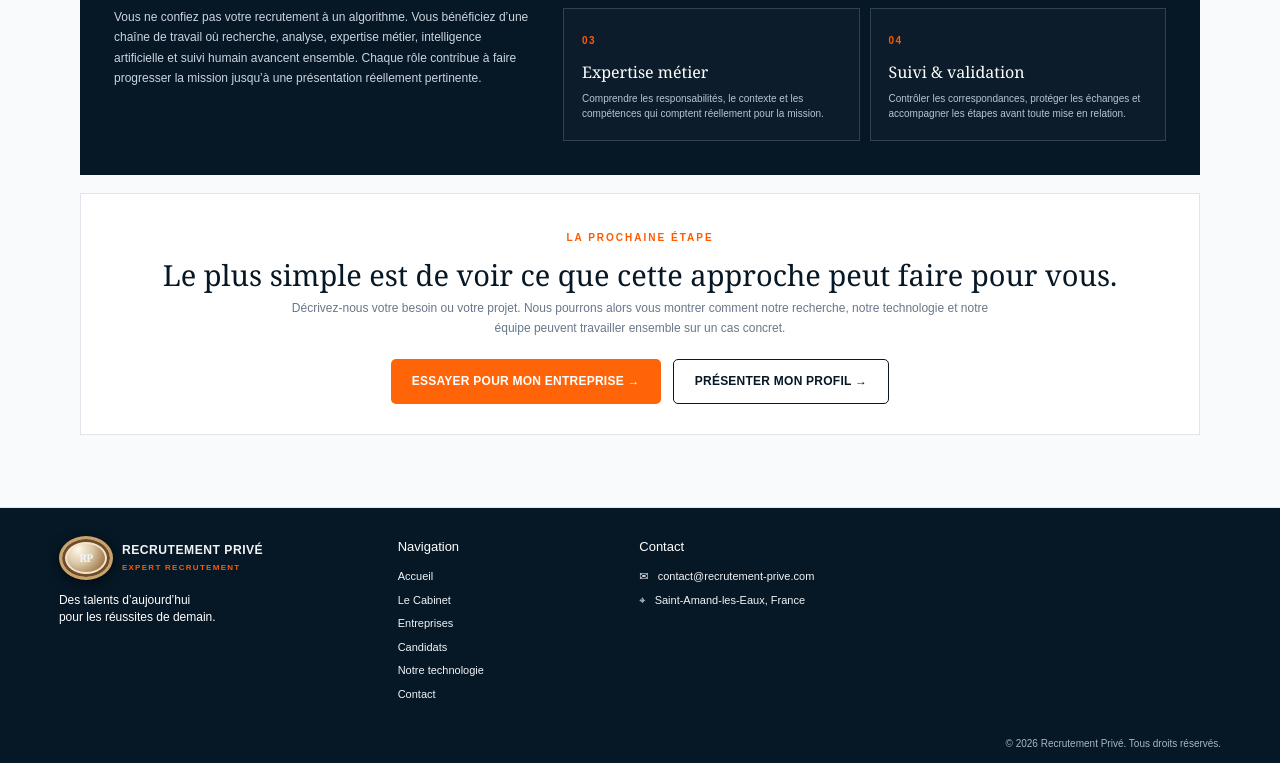
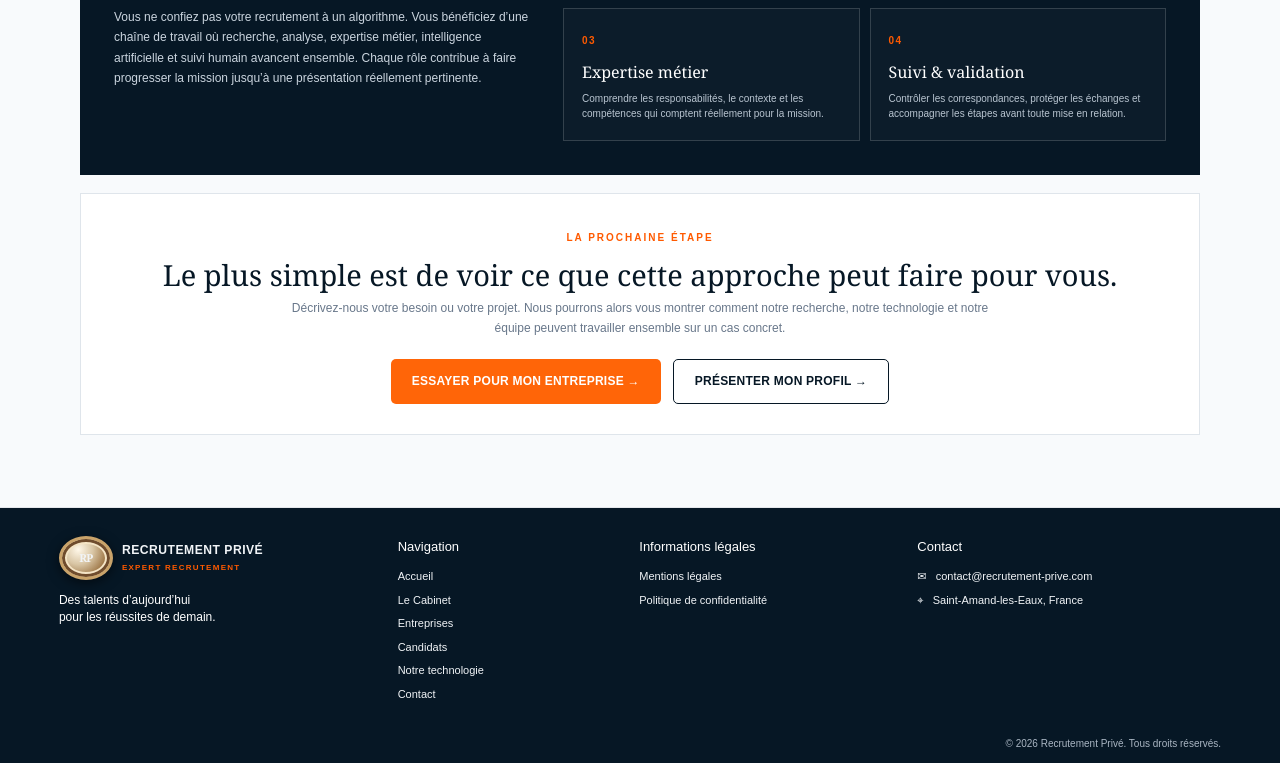
Before and after one commit to wafwana/recrutement-prive, a Next.js app: page /qui-sommes-nous in a window 1280 px wide. Shown: the part 1766-2529 px from the top of the page. Built offline with nearby package versions, Linux system fonts and the light colour scheme.

Commit message:
fix(footer): expose legal links on about page

```diff
--- a/app/qui-sommes-nous/page.tsx
+++ b/app/qui-sommes-nous/page.tsx
@@ -83,6 +83,7 @@ export default function QuiSommesNousPage() {
       <footer className="rp-footer">
         <div className="rp-footer-brand"><a href="/" className="rp-brand"><span className="rp-logo">RP</span><span className="rp-brand-copy"><strong>RECRUTEMENT PRIVÉ</strong><small>EXPERT RECRUTEMENT</small></span></a><p>{t("footer_tagline_line_1")}<br />{t("footer_tagline_line_2")}</p></div>
         <div><h3>{t("footer_navigation")}</h3>{nav.map(([key, href]) => <a key={key} href={href}>{t(key)}</a>)}</div>
+        <div><h3>Informations légales</h3><a href="/mentions-legales">Mentions légales</a><a href="/politique-confidentialite">Politique de confidentialité</a></div>
         <div id="contact"><h3>{t("footer_contact")}</h3><a href="mailto:contact@recrutement-prive.com">✉ &nbsp; contact@recrutement-prive.com</a><span>⌖ &nbsp; Saint-Amand-les-Eaux, France</span></div>
         <div className="rp-copyright">© 2026 Recrutement Privé. {t("footer_rights")}</div>
       </footer>
```
